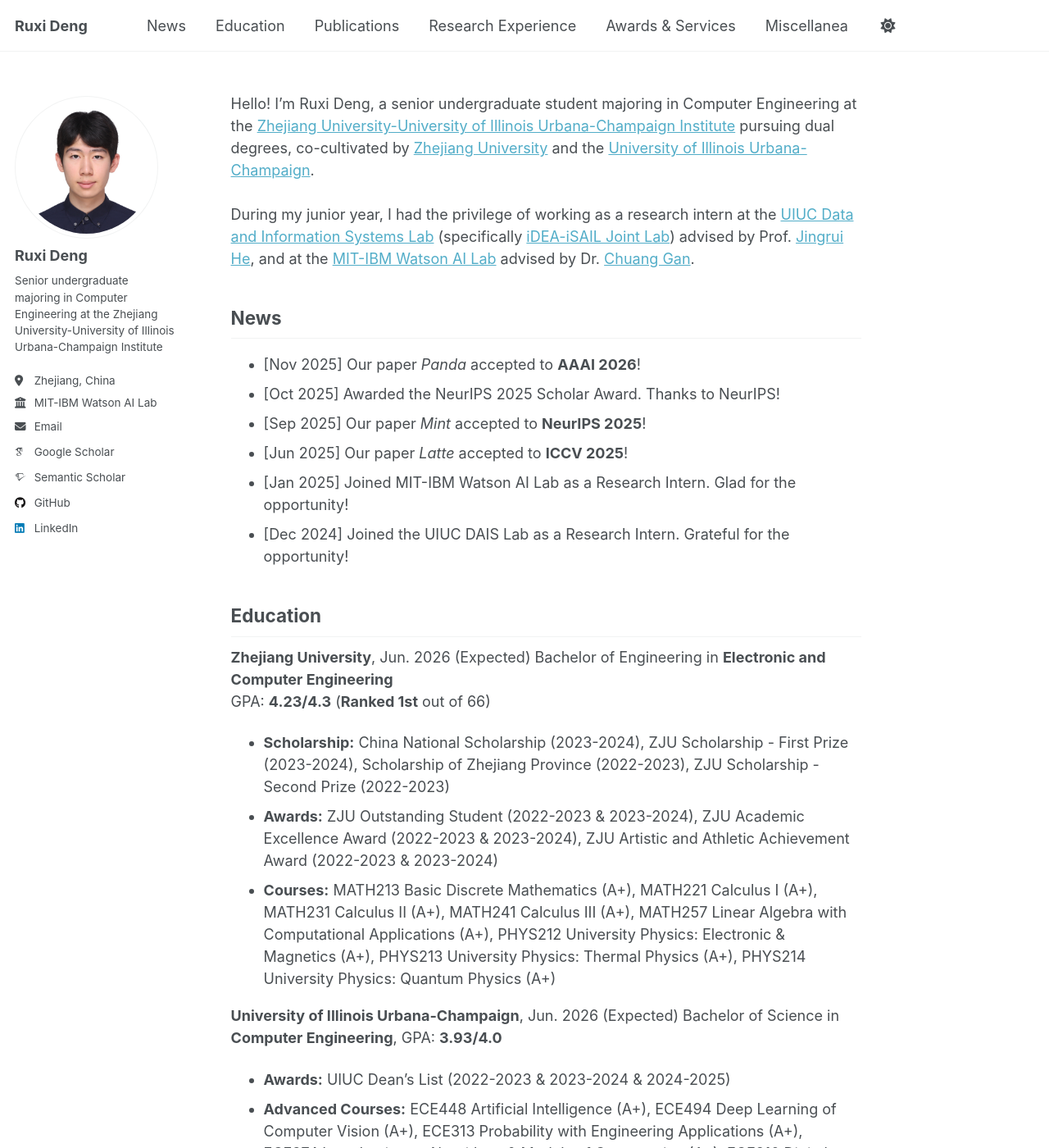
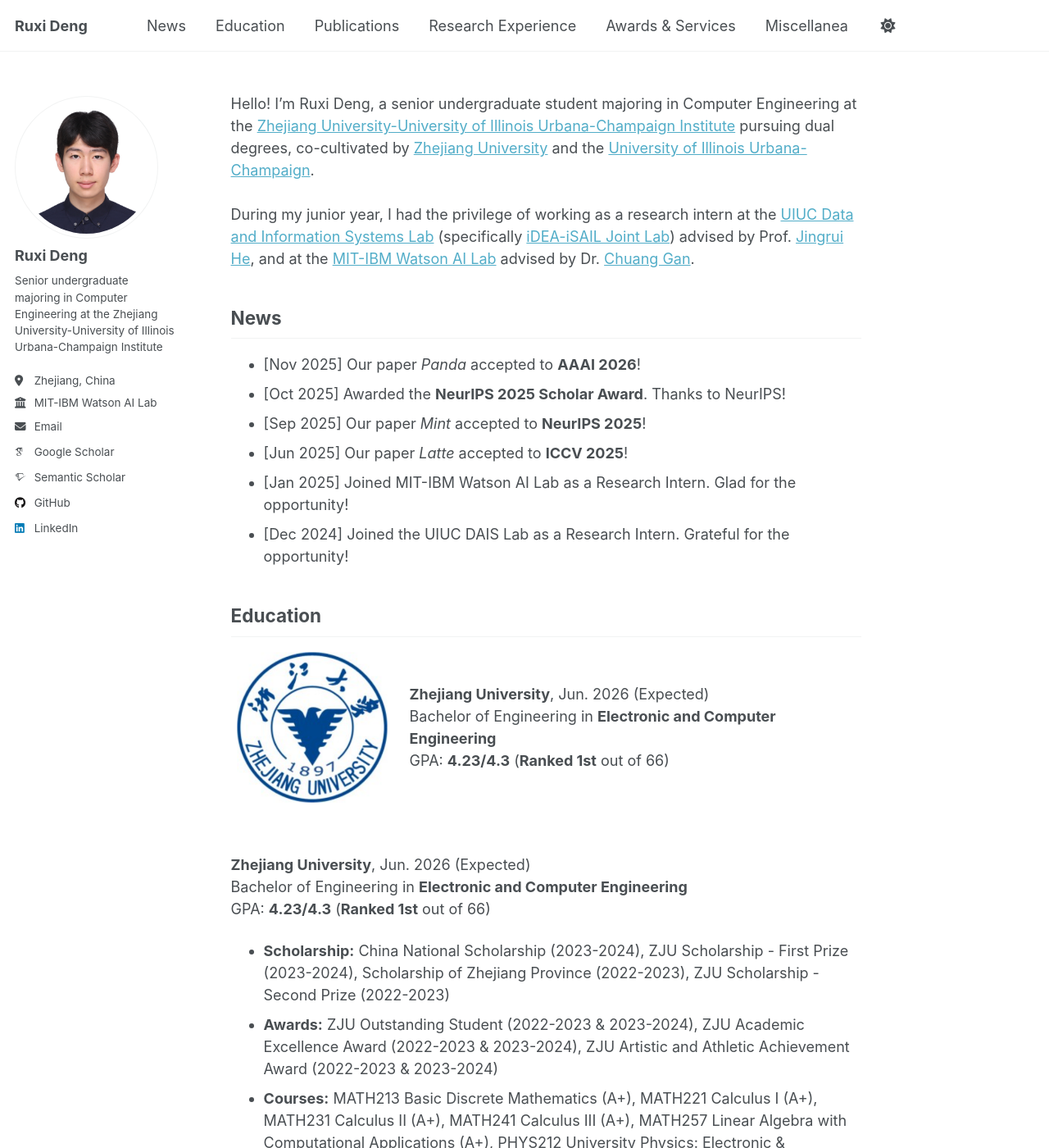
Before and after one commit to ruxideng/ruxideng.github.io, a Jekyll site: the page built from _pages/about.md, in a window 1280 px wide and 1400 px high. Shown: the whole window at 82% size. Built offline with Jekyll 4.4.1, drawn with Linux system fonts in a browser that asks for light colours; some web fonts are replaced; a script that is not in the unit is left out.

Commit message:
Update about.md

```diff
--- a/_pages/about.md
+++ b/_pages/about.md
@@ -13,7 +13,7 @@ Hello! I'm Ruxi Deng, a senior undergraduate student majoring in Computer Engine
 <h2 id="news">News</h2>
 
 - [Nov 2025] Our paper *Panda* accepted to **AAAI 2026**!
-- [Oct 2025] Awarded the NeurIPS 2025 Scholar Award. Thanks to NeurIPS!
+- [Oct 2025] Awarded the **NeurIPS 2025 Scholar Award**. Thanks to NeurIPS!
 - [Sep 2025] Our paper *Mint* accepted to **NeurIPS 2025**!
 - [Jun 2025] Our paper *Latte* accepted to **ICCV 2025**!
 - [Jan 2025] Joined MIT-IBM Watson AI Lab as a Research Intern. Glad for the opportunity!
@@ -21,7 +21,17 @@ Hello! I'm Ruxi Deng, a senior undergraduate student majoring in Computer Engine
 
 <h2 id="education">Education</h2>
 
-**Zhejiang University**, Jun. 2026 (Expected) Bachelor of Engineering in **Electronic and Computer Engineering**<br>
+<div style="display:flex; align-items:center; gap:20px; margin-bottom:32px;" markdown="1">
+  <img src="/images/zju.png" width="200">
+  <div markdown="1">
+**Zhejiang University**, Jun. 2026 (Expected)<br>
+Bachelor of Engineering in **Electronic and Computer Engineering**<br>
+GPA: **4.23/4.3** (**Ranked 1st** out of 66)
+  </div>
+</div>
+
+**Zhejiang University**, Jun. 2026 (Expected)<br>
+Bachelor of Engineering in **Electronic and Computer Engineering**<br>
 GPA: **4.23/4.3** (**Ranked 1st** out of 66)
 
 - **Scholarship:** China National Scholarship (2023-2024), ZJU Scholarship - First Prize (2023-2024), Scholarship of Zhejiang Province (2022-2023), ZJU Scholarship - Second Prize (2022-2023)
@@ -52,7 +62,7 @@ Latte: Collaborative Test-Time Adaptation of Vision-Language Models in Federated
 <h2 id="research">Research Experience</h2>
 
 <div style="display:flex; align-items:center; gap:20px; margin-bottom:32px;" markdown="1">
-  <img src="/images/isail.png" width="160">
+  <img src="/images/isail.png" width="200">
   <div markdown="1">
 **UIUC Data and Information Systems Laboratory**
 (specifically iDEA-iSAIL Joint Lab)
@@ -62,7 +72,7 @@ I worked as a research intern (2024 December – 2025 August) focusing on Test-T
 </div>
 
 <div style="display:flex; align-items:center; gap:20px; margin-bottom:32px;" markdown="1">
-  <img src="/images/mitibm.png" width="160">
+  <img src="/images/mitibm.png" width="200">
   <div markdown="1">
 **MIT-IBM Watson AI Laboratory**
 *Supervisor: Dr. Chuang Gan, Principal Research Staff Member, MIT–IBM Watson AI Lab*
```
